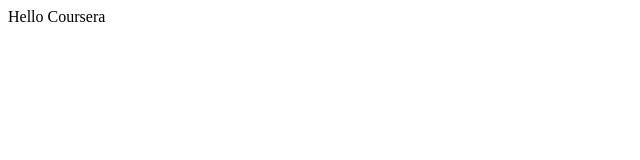
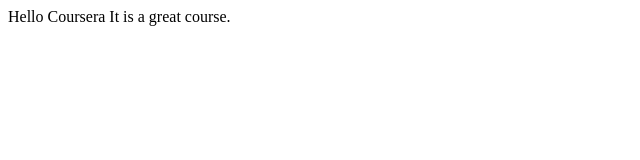
Before and after one commit to wmdnipun/coursera-test, a plain HTML site: page site/index.html in a window 1280 px wide. Shown: the whole page, without its empty margins (0-640 px from the left). Drawn offline with Linux system fonts and the light colour scheme.

Commit message:
Small addition to our page content.

```diff
--- a/site/index.html
+++ b/site/index.html
@@ -4,6 +4,6 @@
 	<title>Hello Coursera !</title>
 </head>
 <body>
-Hello Coursera
+Hello Coursera It is a great course.
 </body>
 </html>
```
